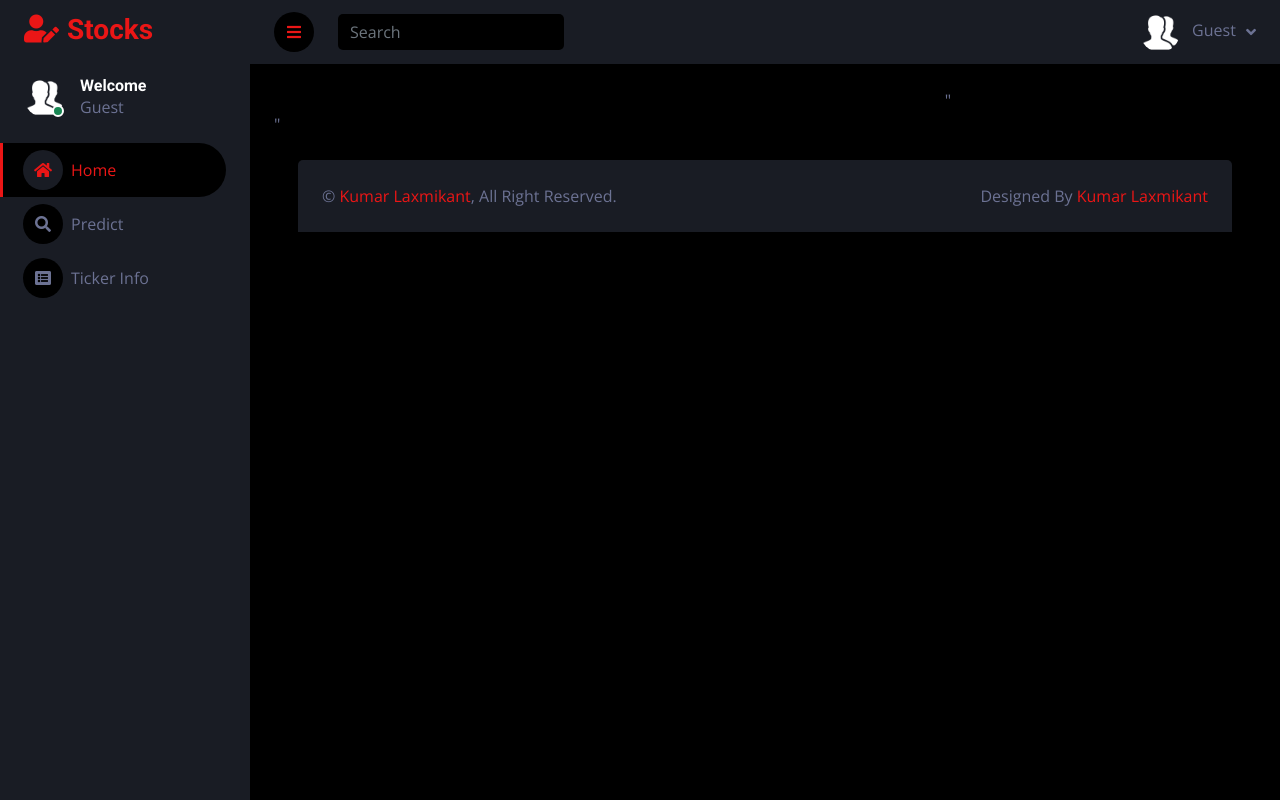
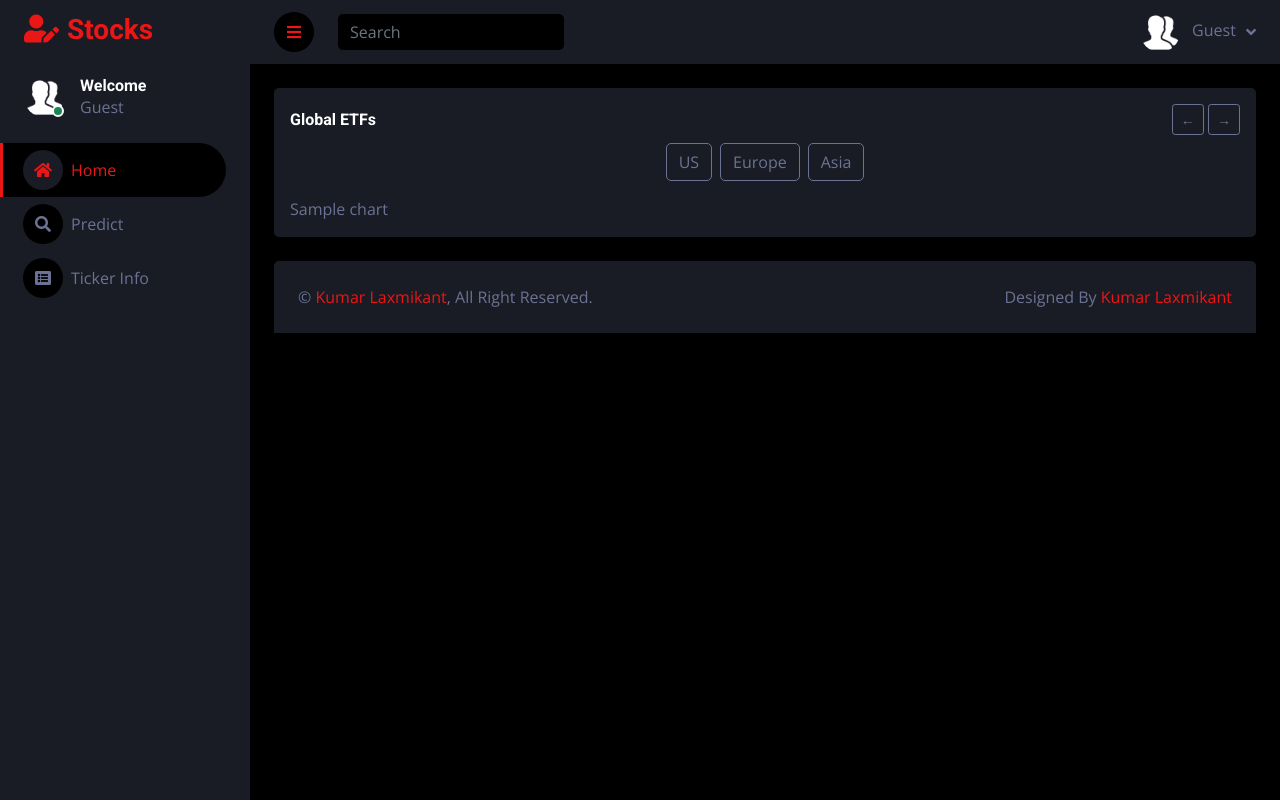
Before and after one commit to Kumar-laxmi/Quant-Finance-Dashboard, a Django app: template app/templates/index.html in a window 1280 px wide. Run offline with Django 5.2, Linux system fonts and the light colour scheme; the template is opened without the code that fills it: most values are stand-ins (such as "Sample title", 1, 10 or a date in 2020); some libraries are stand-ins or nearby versions.

Commit message:
Candle Chart integration for US ETFs completed

```diff
--- /dev/null
+++ b/app/templates/Index_Page/ETF_Grid_Graphs/ETF_US.html
@@ -0,0 +1,20 @@
+<div class="row g-2">
+    {% for ticker, chart in plots.US.items %}
+        <div class="col-md-4">
+            {% if chart %}
+                {% autoescape off %}{{ chart }}{% endautoescape %}
+            {% else %}
+                <div class="text-muted small text-center">No Data</div>
+            {% endif %}
+            <small class="text-muted">
+                {% if ticker == "SPY" %}SPY  S&P 500{% endif %}
+                {% if ticker == "QQQ" %}QQQ  Nasdaq 100{% endif %}
+                {% if ticker == "DIA" %}DIA  Dow Jones{% endif %}
+                {% if ticker == "IWM" %}IWM  Russell 2000{% endif %}
+                {% if ticker == "VTI" %}VTI  Total Market{% endif %}
+                {% if ticker == "VXX" %}VXX  Volatility{% endif %}
+            </small>
+        </div>
+    {% endfor %}
+</div>
+<!-- US ETFs Grid End -->
--- a/app/templates/Index_Page/Global_ETFs.html
+++ b/app/templates/Index_Page/Global_ETFs.html
@@ -0,0 +1,53 @@
+<div class="bg-secondary rounded p-3">
+
+    <div class="d-flex justify-content-between align-items-center mb-2">
+        <h6 class="mb-0">Global ETFs</h6>
+
+        <!-- Carousel Controls -->
+        <div>
+            <button class="btn btn-sm btn-outline-light"
+                    data-bs-target="#etfCarousel"
+                    data-bs-slide="prev">
+                &#8592;
+            </button>
+            <button class="btn btn-sm btn-outline-light"
+                    data-bs-target="#etfCarousel"
+                    data-bs-slide="next">
+                &#8594;
+            </button>
+        </div>
+    </div>
+
+    <!-- Region Buttons -->
+    <div class="d-flex justify-content-center mb-3">
+        <button type="button" class="btn btn-outline-light me-2" data-bs-target="#etfCarousel" data-bs-slide-to="0">US</button>
+        <button type="button" class="btn btn-outline-light me-2" data-bs-target="#etfCarousel" data-bs-slide-to="1">Europe</button>
+        <button type="button" class="btn btn-outline-light" data-bs-target="#etfCarousel" data-bs-slide-to="2">Asia</button>
+    </div>
+
+    <!-- Carousel Start -->
+    <div id="etfCarousel" class="carousel slide" data-bs-interval="false">
+        <div class="carousel-inner">
+
+            <!-- US (DEFAULT ACTIVE) -->
+            <div class="carousel-item active">
+                {% include 'Index_Page/ETF_Grid_Graphs/ETF_US.html' %}
+            </div>
+
+            <!-- EUROPE -->
+            <div class="carousel-item">
+                {% include 'Index_Page/ETF_Grid_Graphs/ETF_Europe.html' %}
+            </div>
+
+            <!-- ASIA -->
+            <div class="carousel-item">
+                {% include 'Index_Page/ETF_Grid_Graphs/ETF_Asia.html' %}
+            </div>
+
+        </div>
+    </div>
+    <!-- Carousel End -->
+
+
+</div>
+<!-- Global ETFs Section End -->
--- a/app/templates/index.html
+++ b/app/templates/index.html
@@ -103,19 +103,13 @@
             <div class="container-fluid pt-4 px-4">
                 <div class="row g-4">
 
-                    <!-- LEFT: GLOBAL ETFs CANDLES (2/3 of Column Space) -->
-                    <div class="col-xl-8 col-lg-8 col-md-12">
+                    <!-- FULL WIDTH: GLOBAL ETFs CANDLES -->
+                    <div class="col-12">
                         {% include 'Index_Page/Global_ETFs.html' %}
                     </div>
-                    <!-- End of Left: Global ETFs Candles-->
-
-                    <!-- RIGHT: MARKET MOVERS (1/3 of Column Space) -->
-                    <div class="col-xl-4 col-lg-4 col-md-12">
-                        {% include 'Index_Page/Market_Movers.html' %}"
-                    <!-- End of Right: Market Movers -->
-
+                    <!-- End of Global ETFs -->
                 </div>
-            </div>"
+            </div>
 
 
             <!-- Footer Start -->
```
Also changed, not shown: app/views.py (+59 -1 lines), app/templates/Index_Page/ETF_Grid_Graphs/ETF_Asia.html (added), app/templates/Index_Page/ETF_Grid_Graphs/ETF_Europe.html (added), 2 other files.
